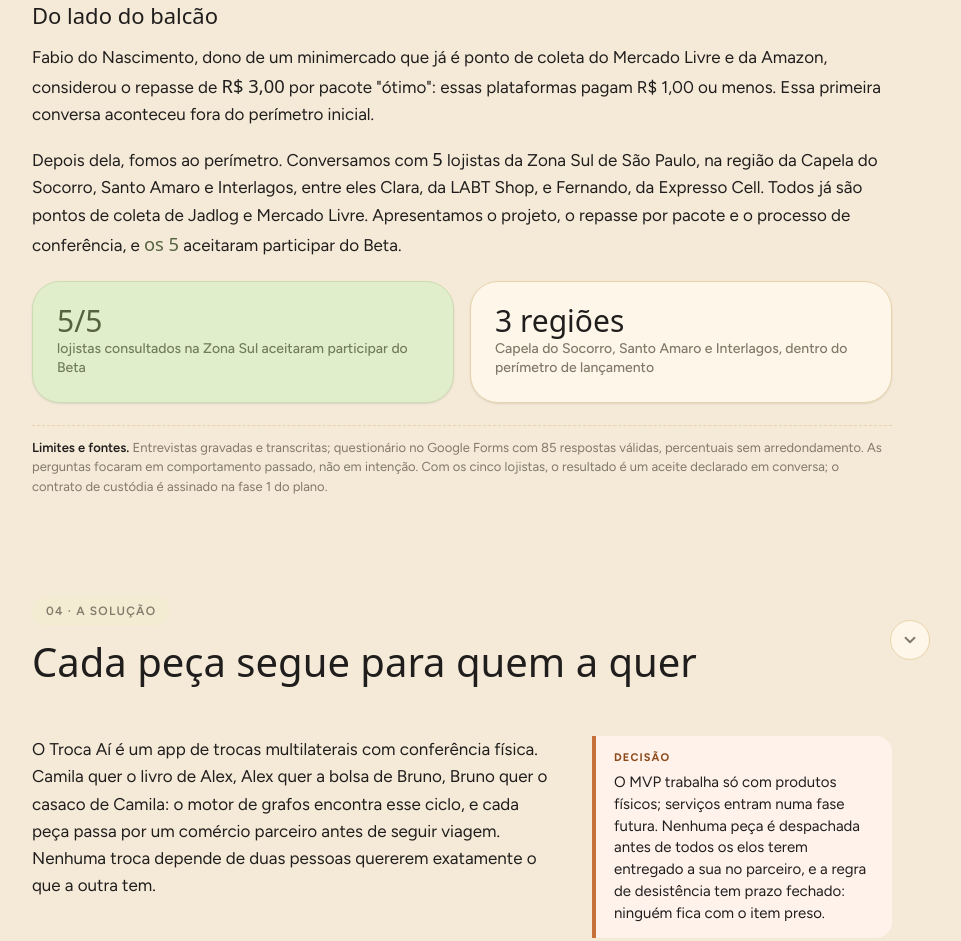
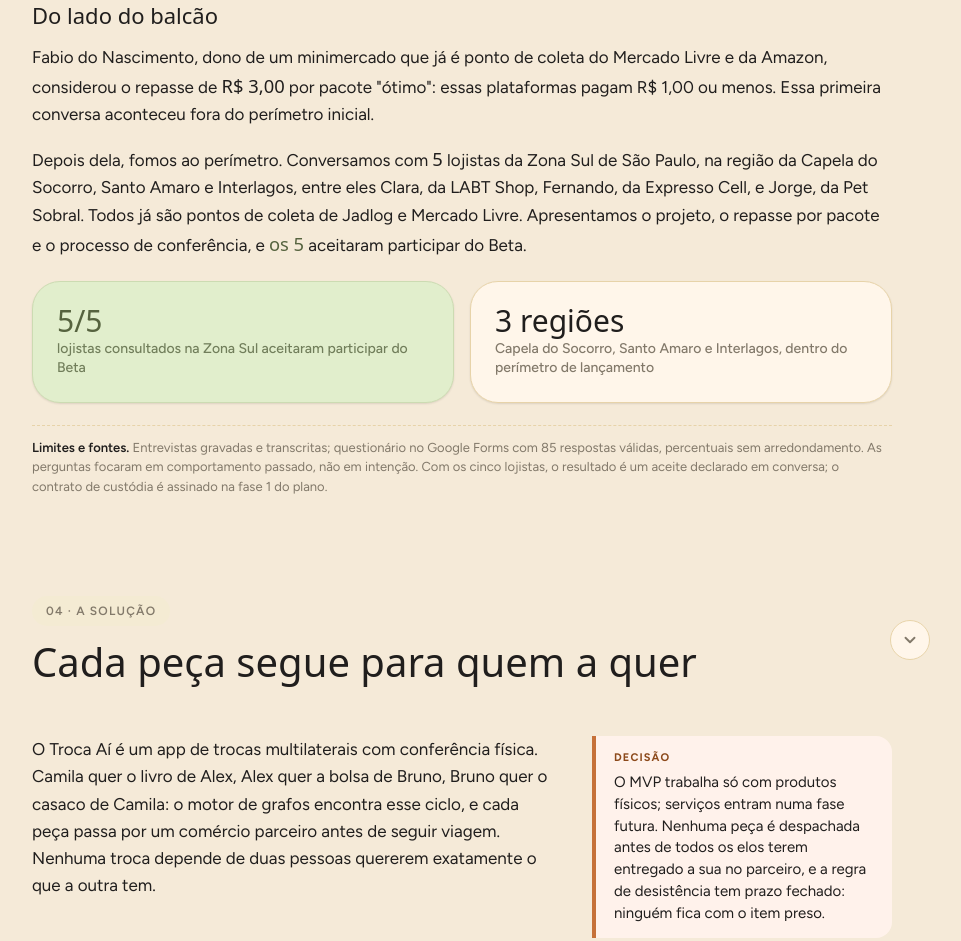
Before and after one commit to LuisHansen/trocai-portfolio, a website: page index.html in a window 1280 px wide. Shown: the part 3634-4575 px from the top of the page, without its empty margins (318-1279 px from the left). Drawn offline with Linux system fonts and the light colour scheme; a web font is replaced by a local one.

Commit message:
Nomeia mais um lojista consultado: Jorge (Pet Sobral)
Co-Authored-By: Claude Fable 5.2 <noreply@anthropic.com>
Claude-Session: https://claude.ai/code/session_017Gu8FbMHHtadvH7QtcCn5u

```diff
--- a/index.html
+++ b/index.html
@@ -563,7 +563,7 @@ footer a{color:var(--terra-700)}
     <div class="prose">
       <h3>Do lado do balcão</h3>
       <p>Fabio do Nascimento, dono de um minimercado que já é ponto de coleta do Mercado Livre e da Amazon, considerou o repasse de <span class="n">R$ 3,00</span> por pacote "ótimo": essas plataformas pagam R$ 1,00 ou menos. Essa primeira conversa aconteceu fora do perímetro inicial.</p>
-      <p>Depois dela, fomos ao perímetro. Conversamos com <span class="n">5</span> lojistas da Zona Sul de São Paulo, na região da Capela do Socorro, Santo Amaro e Interlagos, entre eles Clara, da LABT Shop, e Fernando, da Expresso Cell. Todos já são pontos de coleta de Jadlog e Mercado Livre. Apresentamos o projeto, o repasse por pacote e o processo de conferência, e <span class="n olive">os 5</span> aceitaram participar do Beta.</p>
+      <p>Depois dela, fomos ao perímetro. Conversamos com <span class="n">5</span> lojistas da Zona Sul de São Paulo, na região da Capela do Socorro, Santo Amaro e Interlagos, entre eles Clara, da LABT Shop, Fernando, da Expresso Cell, e Jorge, da Pet Sobral. Todos já são pontos de coleta de Jadlog e Mercado Livre. Apresentamos o projeto, o repasse por pacote e o processo de conferência, e <span class="n olive">os 5</span> aceitaram participar do Beta.</p>
     </div>
     <div class="stats">
       <div class="stat olive"><span class="num mid">5/5</span><span class="label">lojistas consultados na Zona Sul aceitaram participar do Beta</span></div>
```
